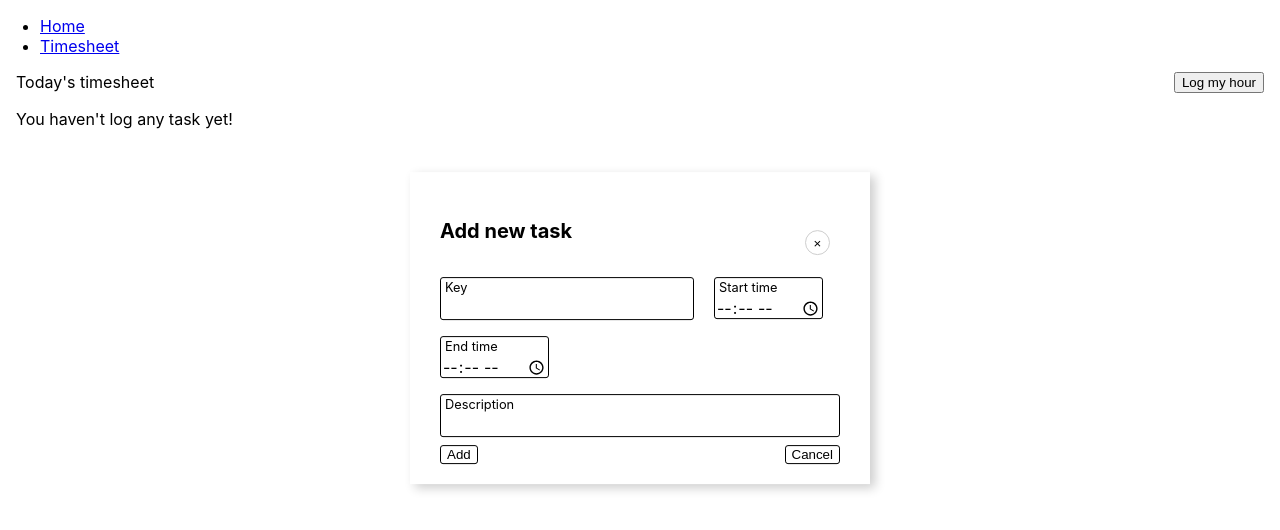
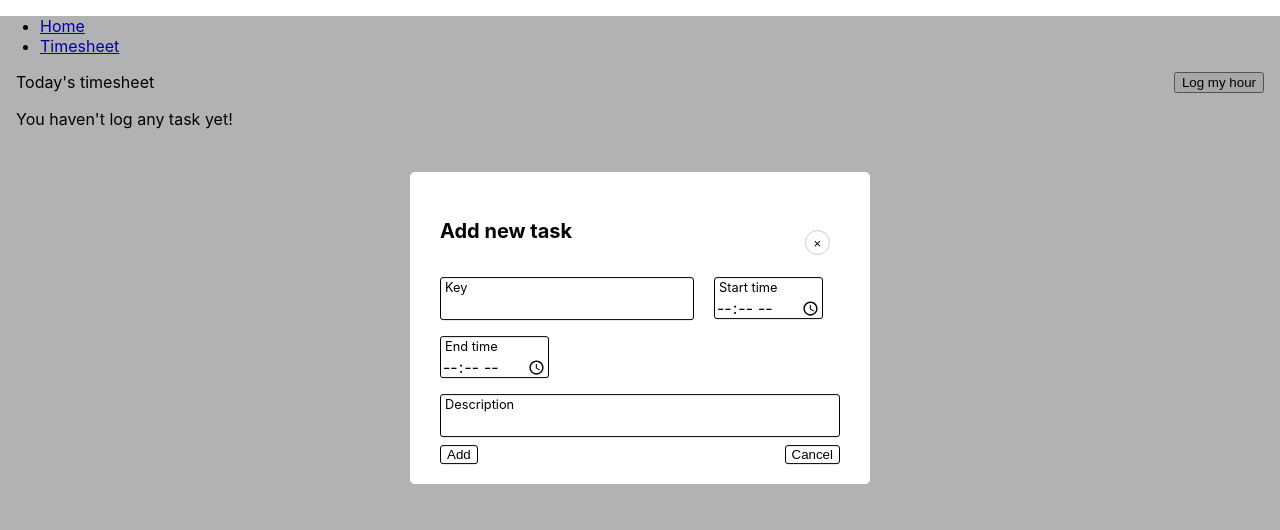
Before and after one commit to vanhapham91/personal-helper, a React (Create React App) app: page /timesheet in a window 1280 px wide. Both pictures are taken after a click on the button "Log my hour". Shown: the top 530 px of the page. Built offline with nearby package versions, Linux system fonts and the light colour scheme.

Commit message:
Add overlay and basic functionality

```diff
--- a/src/components/TimesheetForm.tsx
+++ b/src/components/TimesheetForm.tsx
@@ -46,6 +46,7 @@ const TimesheetForm = (props: {
     formContent = (
       <>
         <div className="modal--wrapper">
+          <div className="modal--overlay" onClick={onToggleForm}></div>
           <div className="timesheet-form">
             <div className="modal--section modal--header heading">
               <h4>Add new task</h4>
--- a/src/styles/table.css
+++ b/src/styles/table.css
@@ -31,12 +31,12 @@
   position: relative;
   top: 0;
   transform: translateY(50%);
+  border-radius: 5px;
   padding: 20px 30px;
   margin: auto;
   width: 50%;
   max-width: 400px;
   background-color: white;
-  box-shadow: 5px 4px 10px 0 #cecece;
 }
 
 .form--field {
@@ -103,3 +103,12 @@
   display: inline-block;
   content: "\00d7"; /* This will render the 'X' */
 }
+
+.modal--overlay {
+  position: absolute;
+  top: 0;
+  left: 0;
+  width: 100vw;
+  height: 100vh;
+  background-color: rgba(0,0,0,0.3);
+}
```
